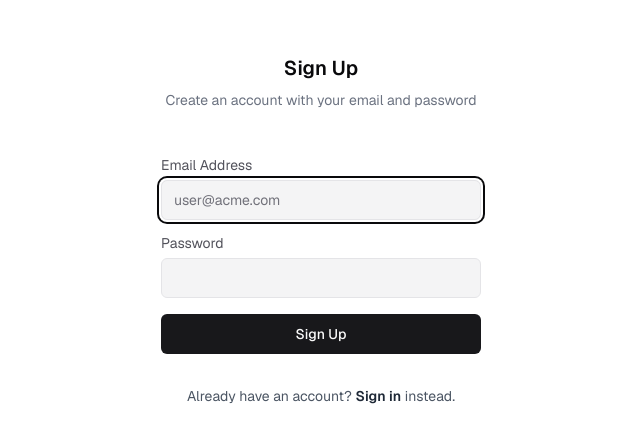
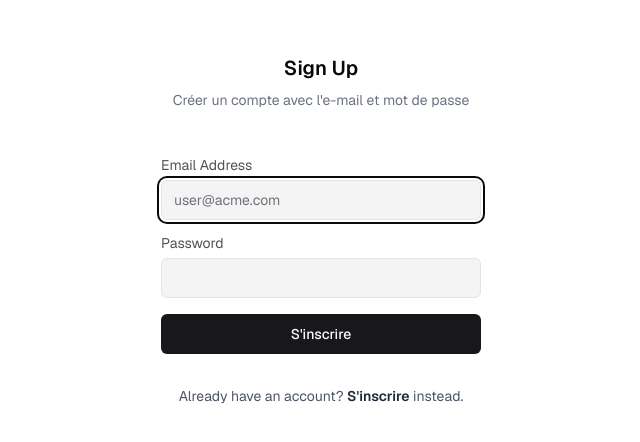
Before and after one commit to mAI-mAIPlatform/nextjs-ai-chatbot, a Next.js app: page /register in a window 1280 px wide. Shown: the part 170-612 px from the top of the page, without its empty margins (319-959 px from the left). Built offline with nearby package versions, Linux system fonts and the light colour scheme; no server answers; what bcrypt-ts would draw is missing.

Commit message:
Update page.tsx

```diff
--- a/app/(auth)/register/page.tsx
+++ b/app/(auth)/register/page.tsx
@@ -28,16 +28,16 @@ export default function Page() {
 
   useEffect(() => {
     if (state.status === 'user_exists') {
-      toast({ type: 'error', description: 'Account already exists!' });
+      toast({ type: 'error', description: 'Il y a un compte existant' });
     } else if (state.status === 'failed') {
-      toast({ type: 'error', description: 'Failed to create account!' });
+      toast({ type: 'error', description: 'Erreur' });
     } else if (state.status === 'invalid_data') {
       toast({
         type: 'error',
-        description: 'Failed validating your submission!',
+        description: 'Erreur',
       });
     } else if (state.status === 'success') {
-      toast({ type: 'success', description: 'Account created successfully!' });
+      toast({ type: 'success', description: 'Compte crée' });
 
       setIsSuccessful(true);
       updateSession();
@@ -56,18 +56,18 @@ export default function Page() {
         <div className="flex flex-col items-center justify-center gap-2 px-4 text-center sm:px-16">
           <h3 className="text-xl font-semibold dark:text-zinc-50">Sign Up</h3>
           <p className="text-sm text-gray-500 dark:text-zinc-400">
-            Create an account with your email and password
+            Créer un compte avec l'e-mail et mot de passe
           </p>
         </div>
         <AuthForm action={handleSubmit} defaultEmail={email}>
-          <SubmitButton isSuccessful={isSuccessful}>Sign Up</SubmitButton>
+          <SubmitButton isSuccessful={isSuccessful}>S'inscrire</SubmitButton>
           <p className="text-center text-sm text-gray-600 mt-4 dark:text-zinc-400">
             {'Already have an account? '}
             <Link
               href="/login"
               className="font-semibold text-gray-800 hover:underline dark:text-zinc-200"
             >
-              Sign in
+              S'inscrire
             </Link>
             {' instead.'}
           </p>
```
